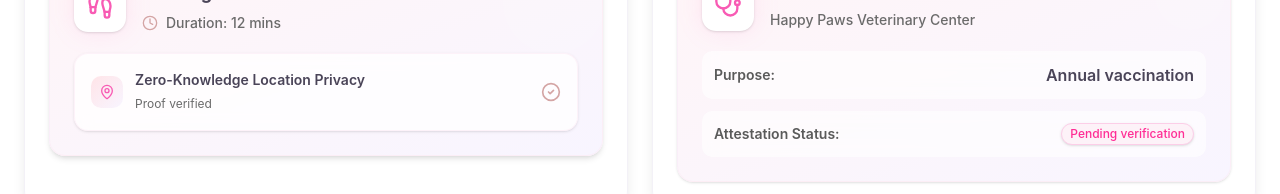
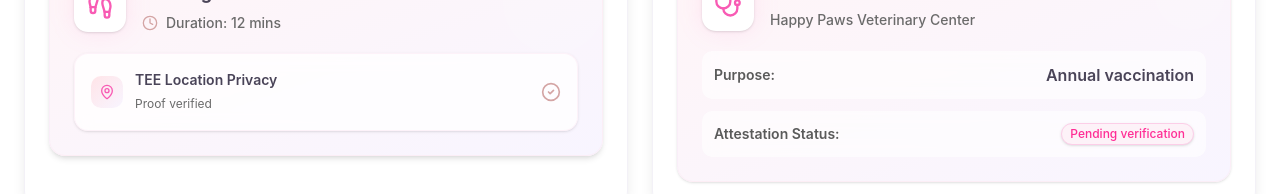
Before and after one commit to derek2403/pet-pet, a Next.js app: page /dashboard in a window 1280 px wide. Shown: the part 949-1143 px from the top of the page. Built offline with nearby package versions, Linux system fonts and the light colour scheme.

Commit message:
updated ZK references to TEE

```diff
--- a/components/dashboard/PrivacyControlsCard.js
+++ b/components/dashboard/PrivacyControlsCard.js
@@ -49,12 +49,12 @@ export default function PrivacyControlsCard() {
             </div>
           </div>
 
-          {/* Proof Visibility - Emphasize ZKP theme */}
+          {/* Proof Visibility - Emphasize TEE theme */}
           <div className="relative p-6 bg-gradient-to-br from-[#F8F5FF] to-[#F0E8FF] rounded-xl border border-purple-100/50 shadow-sm hover:shadow-md transition-all duration-200 overflow-hidden group/control">
             <div className="absolute top-0 right-0 w-16 h-16 bg-white/20 rounded-full blur-xl" />
             <div className="relative">
               <div className="flex items-center justify-between mb-4">
-                <span className="font-semibold text-[#4A4458]">ZK Proof Visibility</span>
+                <span className="font-semibold text-[#4A4458]">TEE Proof Visibility</span>
                 <div className="p-2 bg-white/60 rounded-lg shadow-sm">
                   <EyeOff className="w-4 h-4 text-[#C5B5D4]" />
                 </div>
@@ -64,7 +64,7 @@ export default function PrivacyControlsCard() {
                   <SelectValue />
                 </SelectTrigger>
                 <SelectContent>
-                  <SelectItem value="show">Show ZK Proofs</SelectItem>
+                  <SelectItem value="show">Show TEE Proofs</SelectItem>
                   <SelectItem value="hide">Hide Details</SelectItem>
                 </SelectContent>
               </Select>
--- a/components/dashboard/RealTimePetStatus.js
+++ b/components/dashboard/RealTimePetStatus.js
@@ -42,13 +42,13 @@ export default function RealTimePetStatus({ currentActivity }) {
             </div>
           </div>
 
-          {/* ZKP Privacy indicator - aligned with blockchain theme */}
+          {/* TEE Privacy indicator - aligned with blockchain theme */}
           <div className="flex items-center gap-3 p-4 bg-white/80 backdrop-blur-sm rounded-xl border border-pink-100/50 shadow-sm">
             <div className="p-2 bg-gradient-to-br from-[#FFE4E8] to-[#F8F5FF] rounded-lg">
               <MapPin className="w-4 h-4 text-[#F85BB4]" />
             </div>
             <div className="flex-1">
-              <span className="text-sm font-semibold text-[#4A4458] block">Zero-Knowledge Location Privacy</span>
+              <span className="text-sm font-semibold text-[#4A4458] block">TEE Location Privacy</span>
               <span className="text-xs text-[#6B6B6B]">{currentActivity.location}</span>
             </div>
             <CheckCircle2 className="w-5 h-5 text-[#D4A5A5]" />
```
